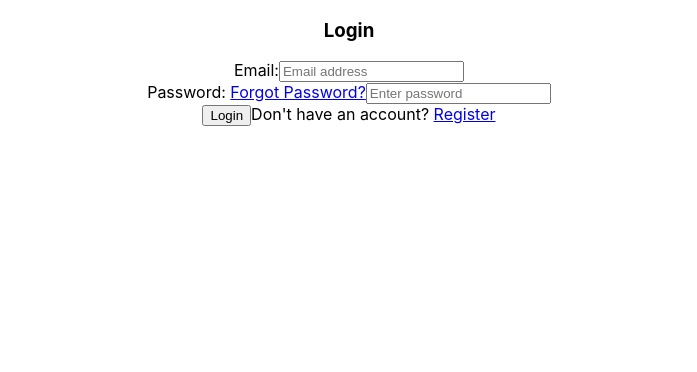
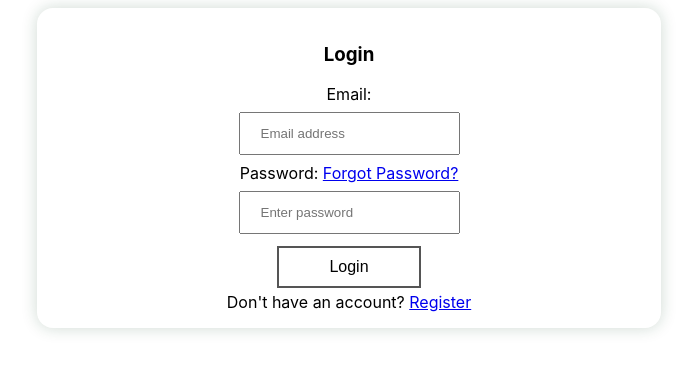
Before and after one commit to romaswe/mern-recipe-app, a React (Create React App) app in the folder client/: page /login in a window 1280 px wide. Shown: the top 372 px of the page, without its empty margins (291-988 px from the left). Built offline with nearby package versions, Linux system fonts and the light colour scheme; no server answers.

Commit message:
RA-18 added some style to login screen

```diff
--- a/client/src/components/login/login.css
+++ b/client/src/components/login/login.css
@@ -1,3 +1,12 @@
 .login-screen {
     text-align: center;
 }
+
+.form-wrapper {
+    box-shadow: 0 0 1rem rgba(17, 68, 34, 0.2);
+	margin: 0.5rem;
+	padding: 1rem;
+	position: relative;
+	min-height: 15.625rem;
+	border-radius: 1rem;
+}
--- a/client/src/components/login/login.tsx
+++ b/client/src/components/login/login.tsx
@@ -44,12 +44,15 @@ const LoginComponent = () => {
 	};
 
 	return (
-		<div className='login-screen'>
+		<div className='login-screen grid'>
+			<div className="col-s-0 col-3"></div>
+			<div className="col-s-12 col-6 form-wrapper">
 			<form onSubmit={loginHandler} className='login-screen__form'>
 				<h3 className='login-screen__title'>Login</h3>
 				{error && <span className='error-message'>{error}</span>}
-				<div className='form-group'>
-					<label htmlFor='email'>Email:</label>
+				<div className='form-group row'>
+					<label htmlFor='email' className="col-12">Email:</label>
+					<div className="email-input-wrapper col-12">
 							<input
 								type='email'
 								required
@@ -60,8 +63,9 @@ const LoginComponent = () => {
 								tabIndex={1}
 							/>
 					</div>
-				<div className='form-group'>
-					<label htmlFor='password'>
+				</div>
+				<div className='form-group row'>
+					<label htmlFor='password' className="col-12">
 						Password:{' '}
 						<Link
 							to='/forgotpassword'
@@ -70,7 +74,9 @@ const LoginComponent = () => {
 							Forgot Password?
 						</Link>
 					</label>
+					<div className="password-input-wrapper col-12">
 					<input
+						className="col-6"
 						type='password'
 						required
 						id='password'
@@ -81,14 +87,20 @@ const LoginComponent = () => {
 						tabIndex={2}
 					/>
 					</div>
-				<button type='submit' className='btn btn-primary'>
+				</div>
+				<div className="button-wrapper col-12">
+				<button type='submit' className='standard-button col-s-12 col-6 col-xl-3'>
 					Login
 				</button>
-
-				<span className='login-screen__subtext'>
+				</div>
+				<div className="register-wrapper row">
+				<span className='login-screen__subtext col-12'>
 					Don't have an account? <Link to='/register'>Register</Link>
 				</span>
+				</div>
 			</form>
+			</div>
+			<div className="col-s-0 col-3"></div>
 		</div>
 	);
 };
--- a/client/src/index.css
+++ b/client/src/index.css
@@ -11,3 +11,92 @@ code {
   font-family: source-code-pro, Menlo, Monaco, Consolas, 'Courier New',
     monospace;
 }
+
+.standard-button {
+  background-color: white;
+  color: black;
+  border: 2px solid #555555;
+  padding: 10px 50px;
+  text-align: center;
+  text-decoration: none;
+  display: inline-block;
+  font-size: 16px;
+  margin: 4px 2px;
+  transition-duration: 0.4s;
+  cursor: pointer;
+}
+
+.standard-button:hover {
+  background-color: #555555;
+  color: white;
+}
+
+input {
+  padding: 12px 20px;
+  margin: 8px 0;
+  box-sizing: border-box;
+}
+
+input:focus {
+  border: 1px solid #555;
+}
+
+.row,
+.grid {
+  display: grid;
+  grid-template-columns: repeat(12, 1fr);
+}
+
+ /* For mobile phones: */
+ [class*="col-"] {
+  grid-column: span 12;
+}
+
+@media only screen and (min-width: 600px) {
+  /* For tablets: */
+  .col-s-0 {width: 0;}
+  .col-s-1 {grid-column: span 1;}
+  .col-s-2 {grid-column: span 2;}
+  .col-s-3 {grid-column: span 3;}
+  .col-s-4 {grid-column: span 4;}
+  .col-s-5 {grid-column: span 5;}
+  .col-s-6 {grid-column: span 6;}
+  .col-s-7 {grid-column: span 7;}
+  .col-s-8 {grid-column: span 8;}
+  .col-s-9 {grid-column: span 9;}
+  .col-s-10 {grid-column: span 10;}
+  .col-s-11 {grid-column: span 11;}
+  .col-s-12 {grid-column: span 12;}
+}
+
+@media only screen and (min-width: 1000px) {
+  /* For desktop: */
+  .col-1 {grid-column: span 1;}
+  .col-2 {grid-column: span 2;}
+  .col-3 {grid-column: span 3;}
+  .col-4 {grid-column: span 4;}
+  .col-5 {grid-column: span 5;}
+  .col-6 {grid-column: span 6;}
+  .col-7 {grid-column: span 7;}
+  .col-8 {grid-column: span 8;}
+  .col-9 {grid-column: span 9;}
+  .col-10 {grid-column: span 10;}
+  .col-11 {grid-column: span 11;}
+  .col-12 {grid-column: span 12;}
+}
+
+@media only screen and (min-width: 2000px) {
+  /* Extra large devices (large laptops and desktops) */
+  .col-xl-1 {grid-column: span 1;}
+  .col-xl-2 {grid-column: span 2;}
+  .col-xl-3 {grid-column: span 3;}
+  .col-xl-4 {grid-column: span 4;}
+  .col-xl-5 {grid-column: span 5;}
+  .col-xl-6 {grid-column: span 6;}
+  .col-xl-7 {grid-column: span 7;}
+  .col-xl-8 {grid-column: span 8;}
+  .col-xl-9 {grid-column: span 9;}
+  .col-xl-10 {grid-column: span 10;}
+  .col-xl-11 {grid-column: span 11;}
+  .col-xl-12 {grid-column: span 12;}
+}
```
Lines whose indentation alone changed are shown as unchanged.
